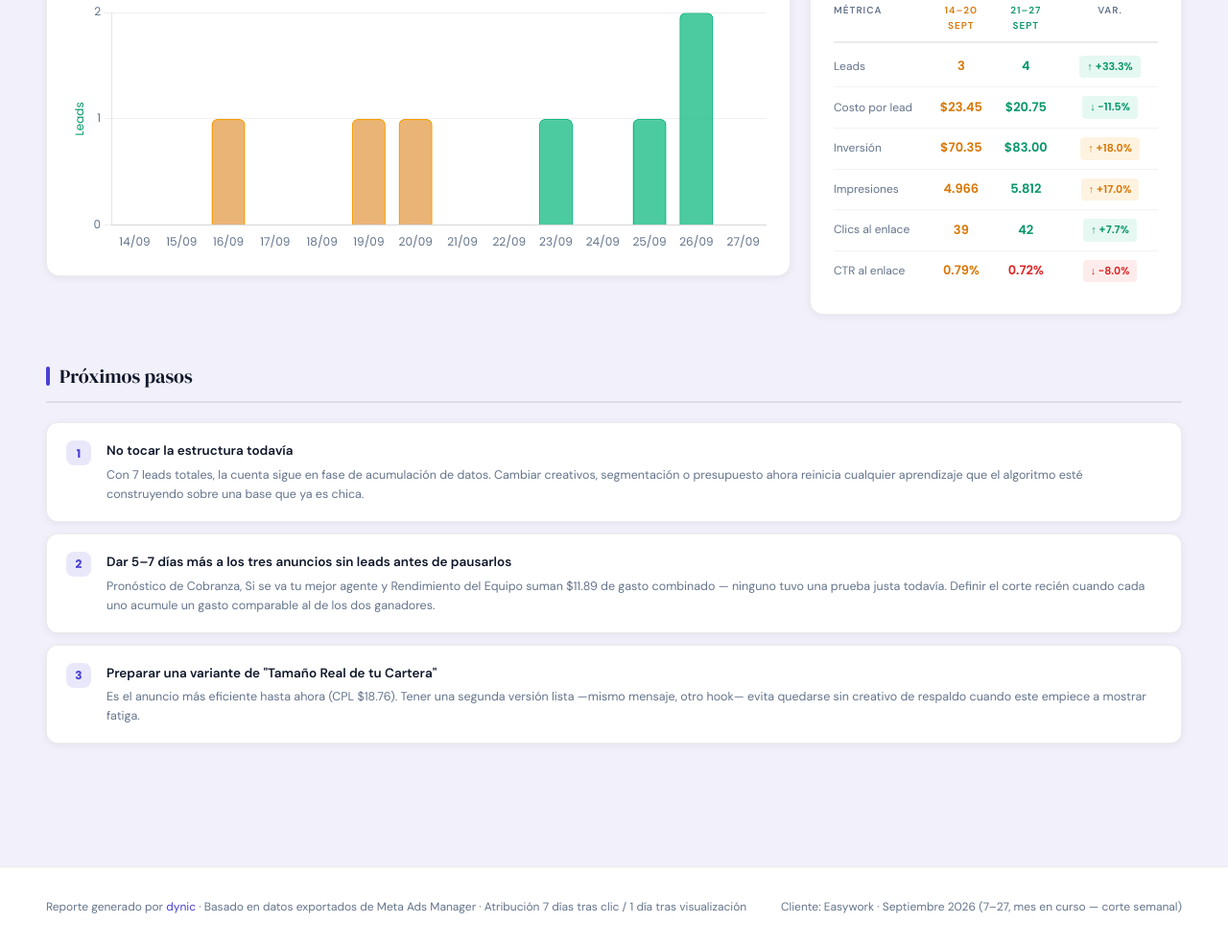
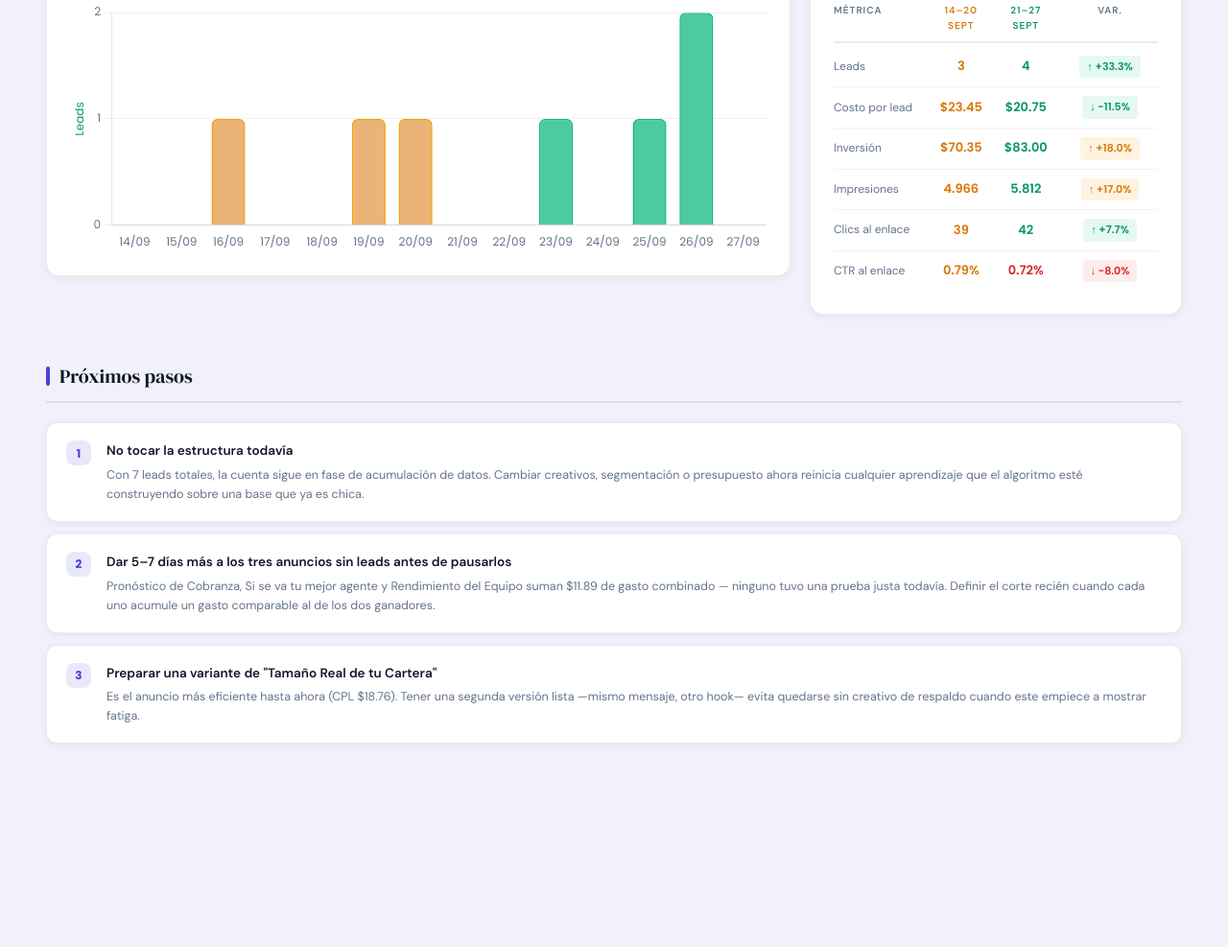
Before and after one commit to Dynic-seb/reporte-easywork, a plain HTML site: page index.html in a window 1280 px wide. Shown: the part 3624-4611 px from the top of the page at 96% size. After the commit the page ends 4487 px from the top, so only its background shows below. Drawn offline with nearby package versions, Linux system fonts and the light colour scheme.

Commit message:
Remove footer from index.html
Removed footer section from index.html.

```diff
--- a/index.html
+++ b/index.html
@@ -115,10 +115,6 @@
   .compare-header-row{display:grid;grid-template-columns:1.6fr 1fr 1fr 100px;gap:8px;padding:0 0 8px;border-bottom:2px solid var(--border);margin-bottom:4px;}
   .compare-header-row span{font-size:10px;font-weight:700;letter-spacing:1px;text-transform:uppercase;color:var(--muted);text-align:center;}
   .compare-header-row span:first-child{text-align:left;}
-
-  /* FOOTER */
-  .footer{padding:32px 48px;border-top:1px solid var(--border);color:var(--muted);font-size:12px;display:flex;justify-content:space-between;align-items:center;flex-wrap:wrap;gap:8px;margin-top:40px;background:var(--surface);}
-  .footer span{color:#4A40D4;}
 
   @media(max-width:768px){
     .header,.main{padding:24px;}
@@ -415,11 +411,6 @@
 
 </div>
 
-<div class="footer">
-  <div>Reporte generado por <span>dynic</span> · Basado en datos exportados de Meta Ads Manager · Atribución 7 días tras clic / 1 día tras visualización</div>
-  <div>Cliente: Easywork · Septiembre 2026 (7–27, mes en curso — corte semanal)</div>
-</div>
-
 <script>
 // ─── Configuración global Chart.js ───────────────────────────────────────────
 const ACCENT='#10b981', ACCENT2='#ef4444', ACCENT3='#f59e0b', ACCENT4='#4A40D4';
```
